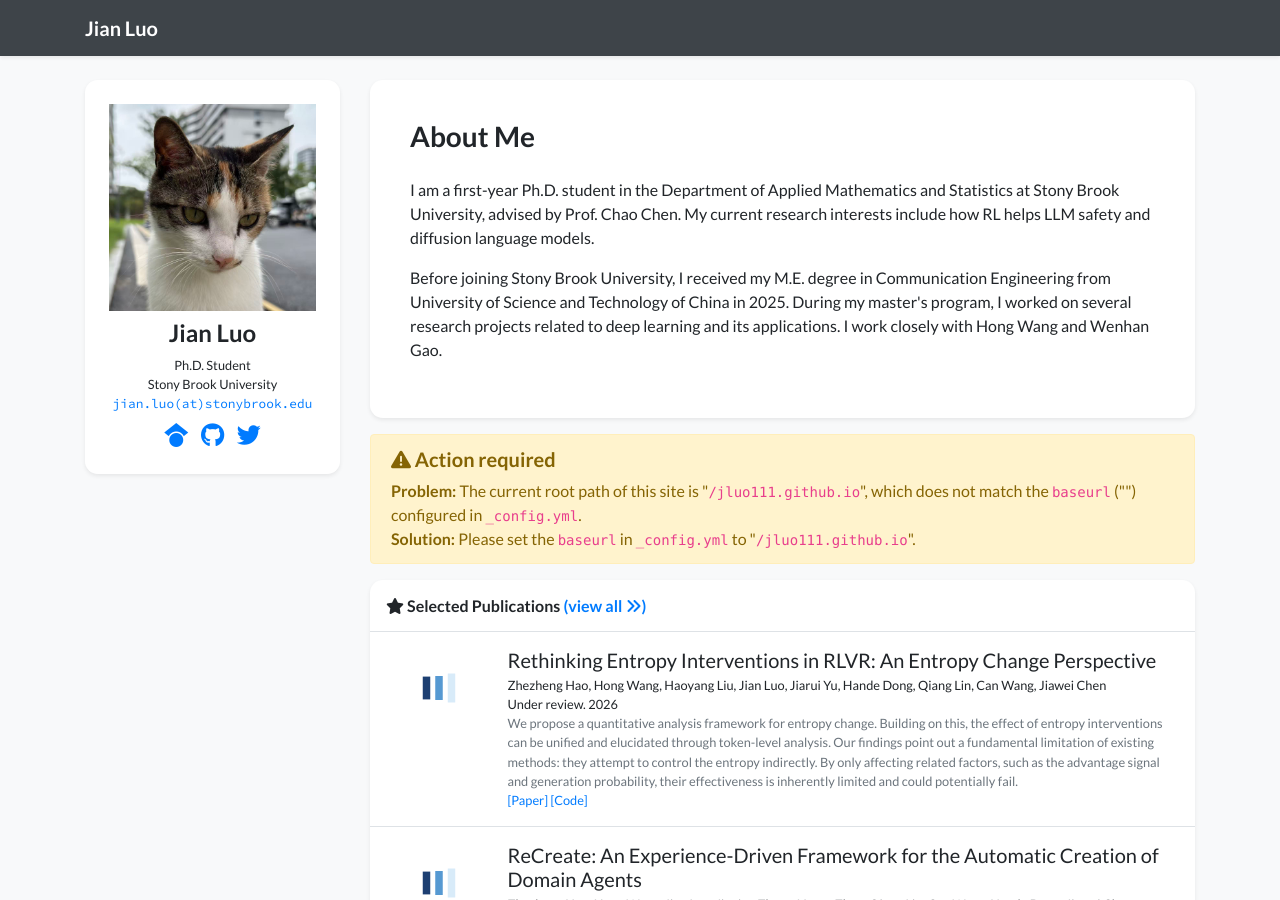
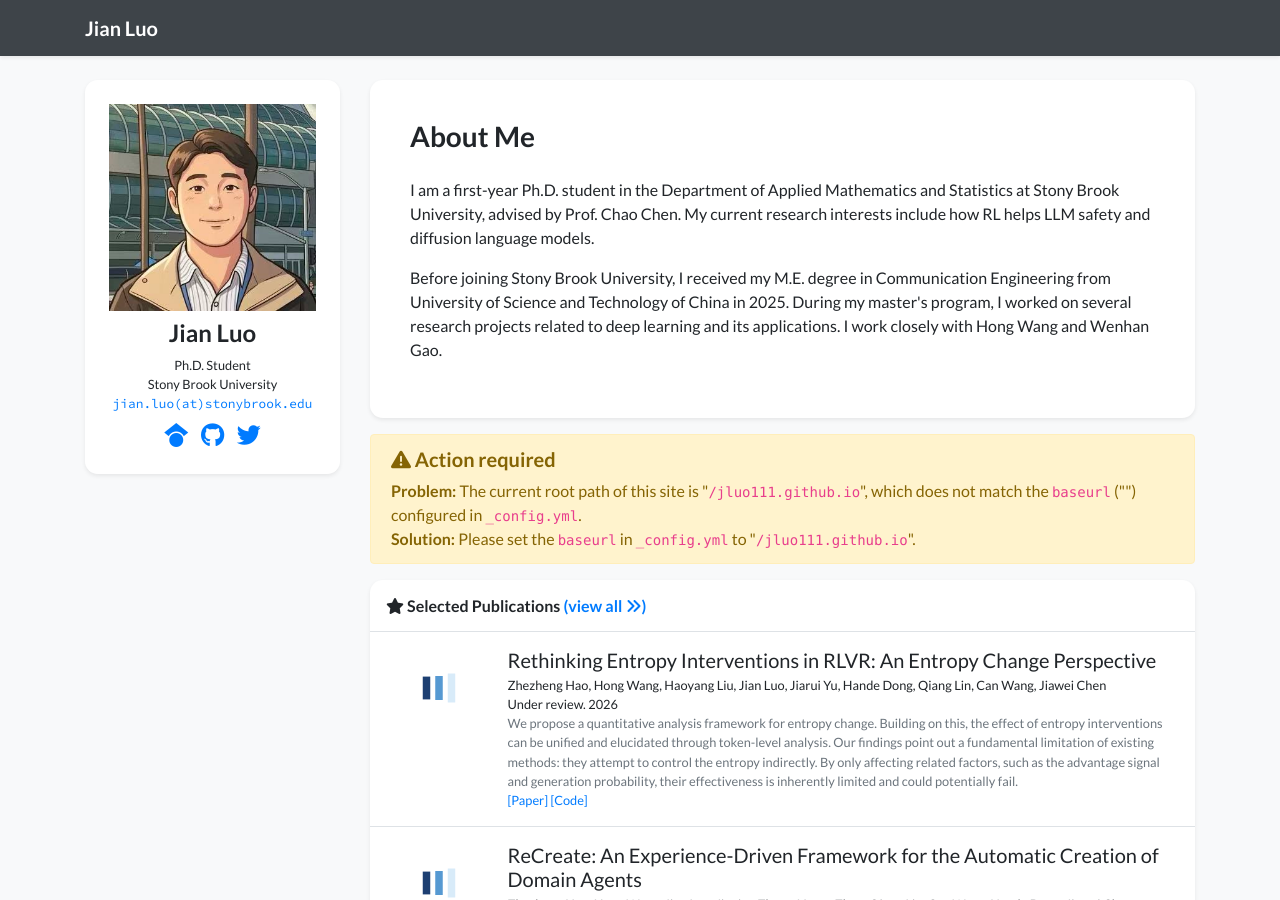
Before and after one commit to jluo111/jluo111.github.io, a Jekyll site: the page built from index.html, in a window 1280 px wide and 900 px high. Built offline with Jekyll 4.4.1, drawn with Linux system fonts in a browser that asks for light colours; nearby versions of some CDN libraries; a style sheet for code colours, icons or effects is not loaded.

Commit message:
Update Portrait

```diff
--- a/_data/profile.yml
+++ b/_data/profile.yml
@@ -30,9 +30,9 @@
     During my master's program, I worked on several research projects related to deep learning and its applications. I work closely with Hong Wang and Wenhan Gao.
   </p>
 
-portrait_url: /assets/images/photos/portrait.jpg
+portrait_url: /assets/images/photos/Portrait SD.jpg
 portrait_caption: >-
-  A cat from USTC.
+  NeurIPS 2025 SD.
 
 education:
 - name: Stony Brook University
```
Also changed, not shown: assets/images/etc/cat1.jpg (deleted), assets/images/etc/cat2.jpg (deleted), assets/images/etc/preview.png (deleted), assets/images/etc/tim_the_beaver.png (deleted), assets/images/photos/Portrait SD.jpg (added).
